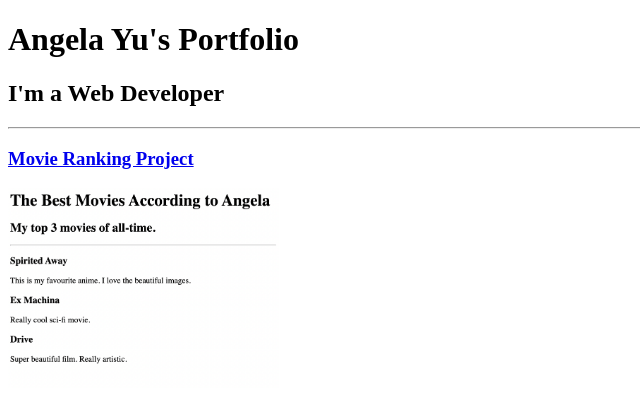
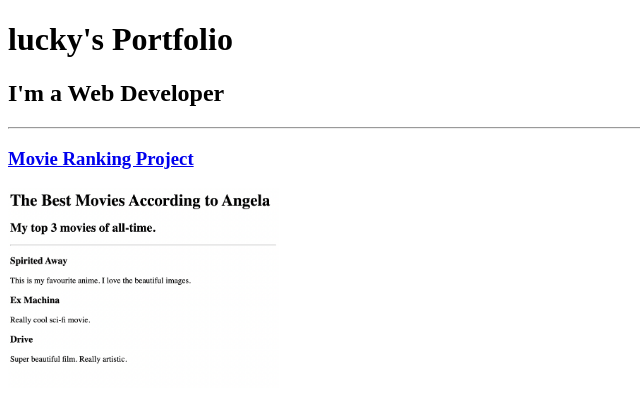
Before and after one commit to lucrj/online-resume, a plain HTML site: page index.html in a window 1280 px wide. Shown: the top 408 px of the page, without its empty margins (0-640 px from the left). Drawn offline with Linux system fonts and the light colour scheme.

Commit message:
Update index.html

```diff
--- a/index.html
+++ b/index.html
@@ -3,11 +3,11 @@
 
 <head>
   <meta charset="UTF-8">
-  <title>Angela's Portfolio</title>
+  <title>my portfolio</title>
 </head>
 
 <body>
-  <h1>Angela Yu's Portfolio</h1>
+  <h1>lucky's Portfolio</h1>
   <h2>I'm a Web Developer</h2>
   <hr />
   <h3><a href="./public/movie-ranking.html">Movie Ranking Project</a></h3>
```
